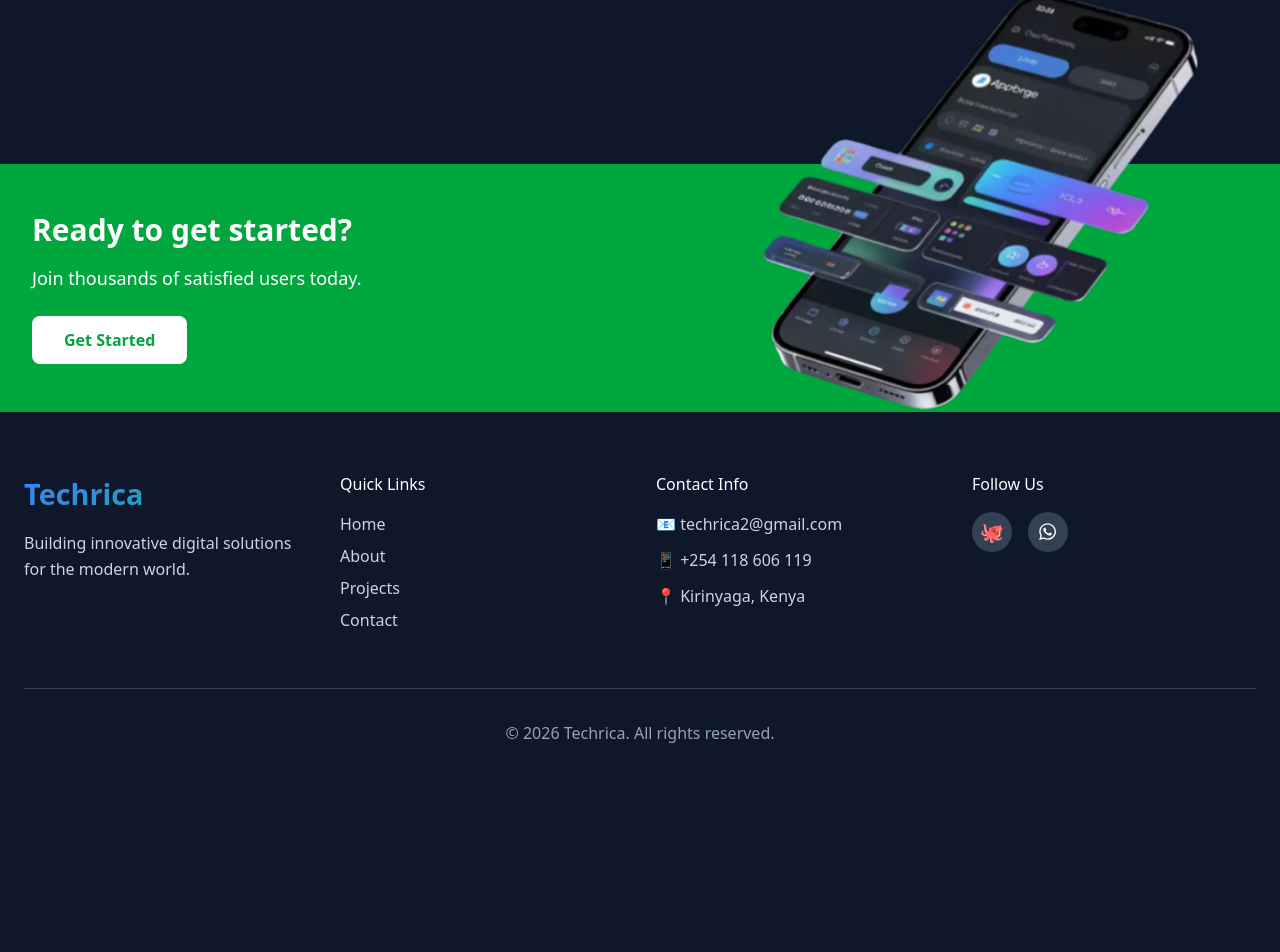
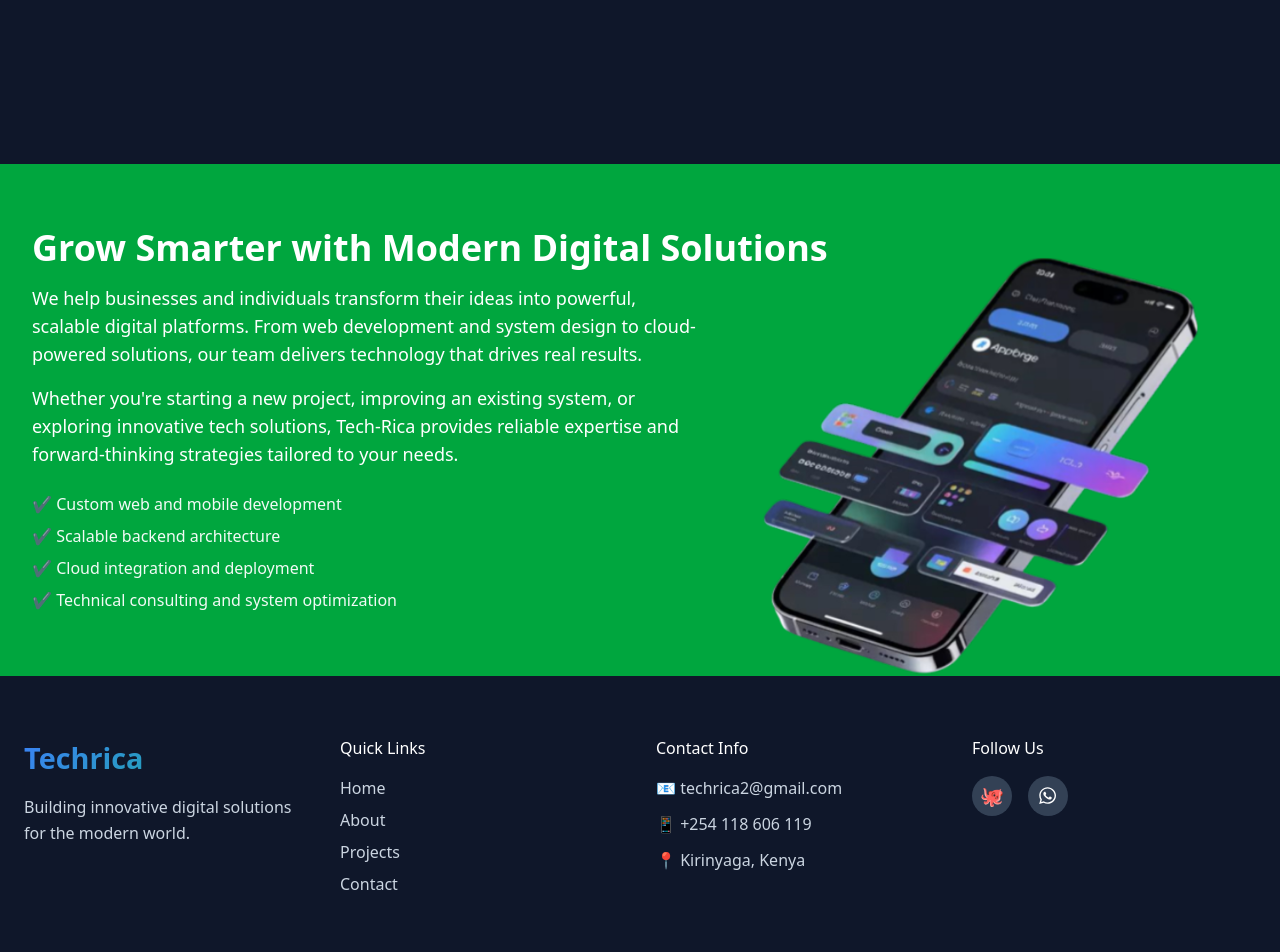
Before and after one commit to willyjohne2/techrica_frontend-v2, a React (Vite) app: page / in a window 1280 px wide. Shown: the part 6018-6970 px from the top of the page. Before the commit the page ends 6783 px from the top, so only its background shows below. Built offline with nearby package versions, Linux system fonts and the light colour scheme.

Commit message:
Second commit trial

```diff
--- a/src/components/content/home/CallToAction.jsx
+++ b/src/components/content/home/CallToAction.jsx
@@ -2,18 +2,40 @@ import call_to_action_image from "../../../assets/call-to-action-image.png";
 
 const CallToAction = () => {
   return (
-    <section className="bg-green-600 text-white py-12 mt-[4em] relative">
+    <section className="bg-green-600 text-white py-16 mt-[4em] relative overflow-hidden">
+      <div className="max-w-7xl mx-auto px-4 sm:px-6 lg:px-8 text-center md:text-start">
+        <h2 className="text-3xl md:text-4xl font-bold mb-4">
+          Grow Smarter with Modern Digital Solutions
+        </h2>
 
-      <div className="max-w-7xl mx-auto px-4 sm:px-6 lg:px-8 text-center md:text-start">
-        <h2 className="text-3xl font-bold mb-4">Ready to get started?</h2>
-        <p className="text-lg mb-6">Join thousands of satisfied users today.</p>
-        <button className="bg-white text-green-600 px-8 py-3 rounded-lg font-semibold hover:bg-gray-100 transition-colors">
-          Get Started
-        </button>
+        <p className="text-lg mb-4 max-w-2xl">
+          We help businesses and individuals transform their ideas into
+          powerful, scalable digital platforms. From web development and system
+          design to cloud-powered solutions, our team delivers technology that
+          drives real results.
+        </p>
+
+        <p className="text-lg mb-6 max-w-2xl">
+          Whether you're starting a new project, improving an existing system,
+          or exploring innovative tech solutions, Tech-Rica provides reliable
+          expertise and forward-thinking strategies tailored to your needs.
+        </p>
+
+        <div className="space-y-2 text-base opacity-95">
+          <p>✔ Custom web and mobile development</p>
+          <p>✔ Scalable backend architecture</p>
+          <p>✔ Cloud integration and deployment</p>
+          <p>✔ Technical consulting and system optimization</p>
+        </div>
       </div>
-      <img src={call_to_action_image} alt="Call to Action" className="absolute hidden md:block  right-18 bottom-0 max-w-[30em]  " />
+
+      <img
+        src={call_to_action_image}
+        alt="Call to Action"
+        className="absolute hidden md:block right-18 bottom-0 max-w-[30em]"
+      />
     </section>
-  )
-}
+  );
+};
 
-export default CallToAction
+export default CallToAction;
--- a/src/components/ui/Footer.jsx
+++ b/src/components/ui/Footer.jsx
@@ -58,10 +58,7 @@ const Footer = () => {
               <a href="https://github.com/TECH-RICA" aria-label="GitHub">
                 🐙
               </a>
-              <a
-                href="https://chat.whatsapp.com/HSqaIK1alt6Idj3LkINOdM?mode=gi_t"
-                aria-label="WhatsApp"
-              >
+              <a href="https://wa.me/254118606119" aria-label="WhatsApp">
                 <FaWhatsapp />
               </a>
               {/* <a href="#" aria-label="Instagram">
--- a/src/pages/contact/Contact.jsx
+++ b/src/pages/contact/Contact.jsx
@@ -11,9 +11,9 @@ const Contact = () => {
           <div className="hero-text">
             <h1>Contact Us About techrica's Services</h1>
             <p>
-              We'd love to show you how you can get more traffic and leads, increase your
-              sales productivity, provide better customer service, or all of the above!
-              Here are a few ways to reach out to our team.
+              We'd love to show you how you can get more traffic and leads,
+              increase your sales productivity, provide better customer service,
+              or all of the above! Here are a few ways to reach out to our team.
             </p>
           </div>
           <div className="hero-image-wrapper">
@@ -36,7 +36,9 @@ const Contact = () => {
             </div>
             <h3>Call us directly</h3>
             <p className="card-info">+254 712345678</p>
-            <a href="#" className="secondary-link">See more local numbers</a>
+            <a href="#" className="secondary-link">
+              See more local numbers
+            </a>
           </div>
 
           {/* Card 2: WhatsApp Chat */}
@@ -46,7 +48,7 @@ const Contact = () => {
             </div>
             <h3>Talk with our team</h3>
             <a
-              href="https://chat.whatsapp.com/HSqaIK1alt6Idj3LkINOdM?mode=gi_t"
+              href="https://wa.me/254118606119"
               target="_blank"
               rel="noopener noreferrer"
               className="btn-contact"
@@ -61,7 +63,9 @@ const Contact = () => {
               <Calendar size={32} />
             </div>
             <h3>Get a product demo</h3>
-            <a href="#" className="btn-contact">Get a demo</a>
+            <a href="#" className="btn-contact">
+              Get a demo
+            </a>
           </div>
         </div>
       </section>
--- a/src/pages/projects/Projects.jsx
+++ b/src/pages/projects/Projects.jsx
@@ -36,7 +36,7 @@ const Projects = () => {
             category: "web",
             image: "https://via.placeholder.com/400x250/22c55e/ffffff",
             demoUrl: "https://demo.techrica.com",
-            githubUrl: "https://github.com/techrica/ecommerce",
+            githubUrl: " https://github.com/floppy-piece/Unicrib",
           },
           {
             id: 2,
```
